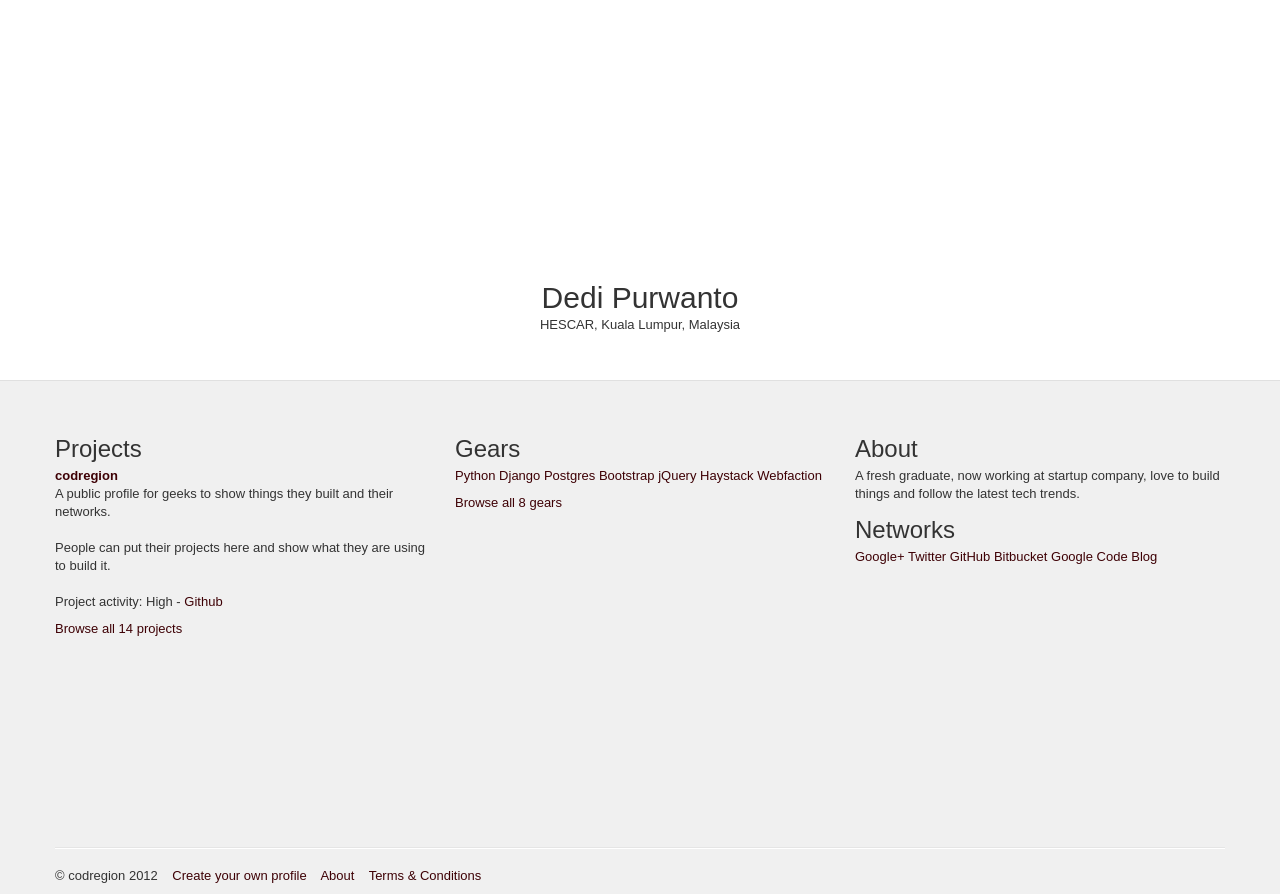
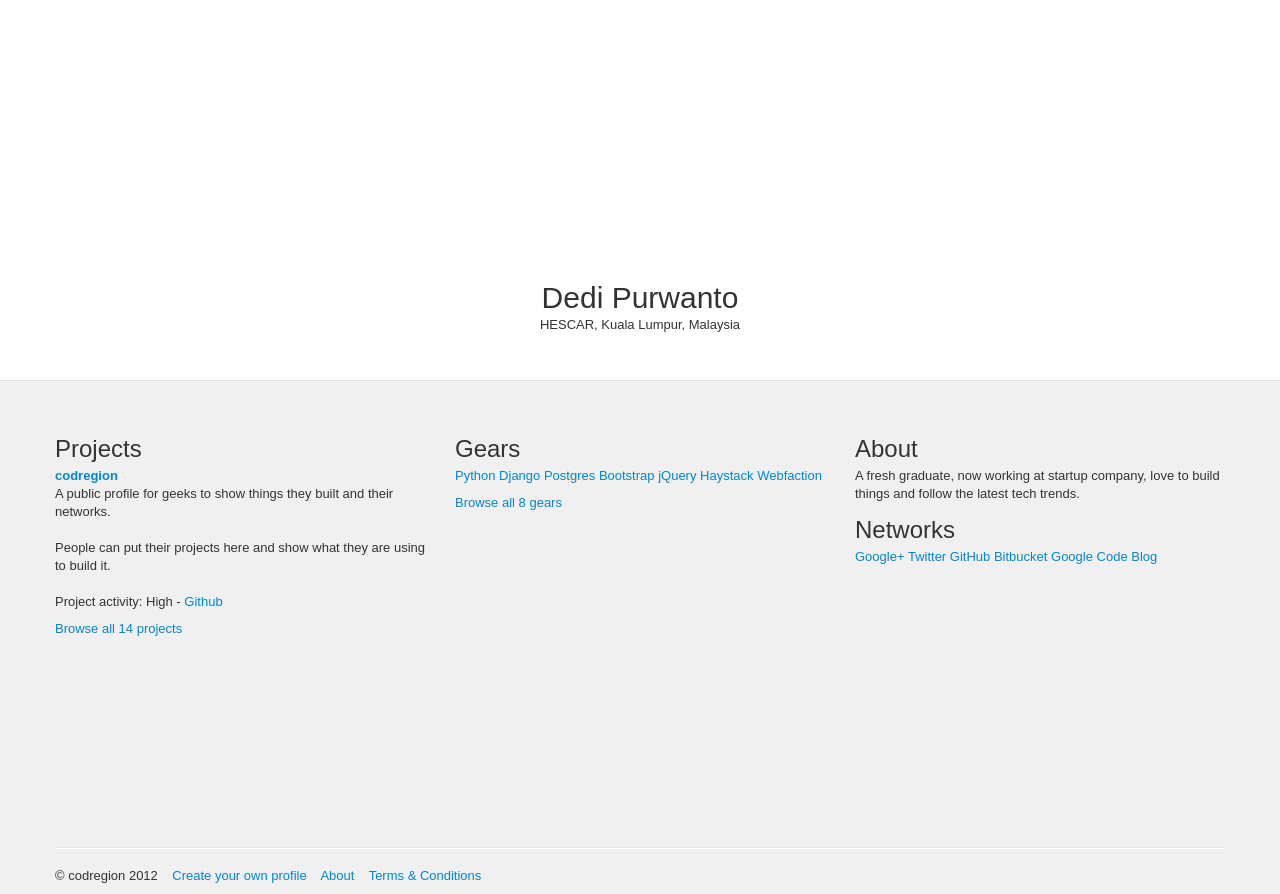
Before and after one commit to dedy-purwanto/codregion, a Python web app: template templates/mockups/main.html in a window 1280 px wide. Run offline with Jinja, Linux system fonts and the light colour scheme; the template is opened without the code that fills it, so the values that code supplies are empty; some web fonts are replaced.

Commit message:
remove link color

```diff
--- a/templates/mockups/main.html
+++ b/templates/mockups/main.html
@@ -27,10 +27,6 @@
     h1,h2, p{
         font-family:'Cantarell', sans-serif;
         font-weight:400;
-
-    }
-    a{
-        color:#3E0005;
 
     }
 
```
